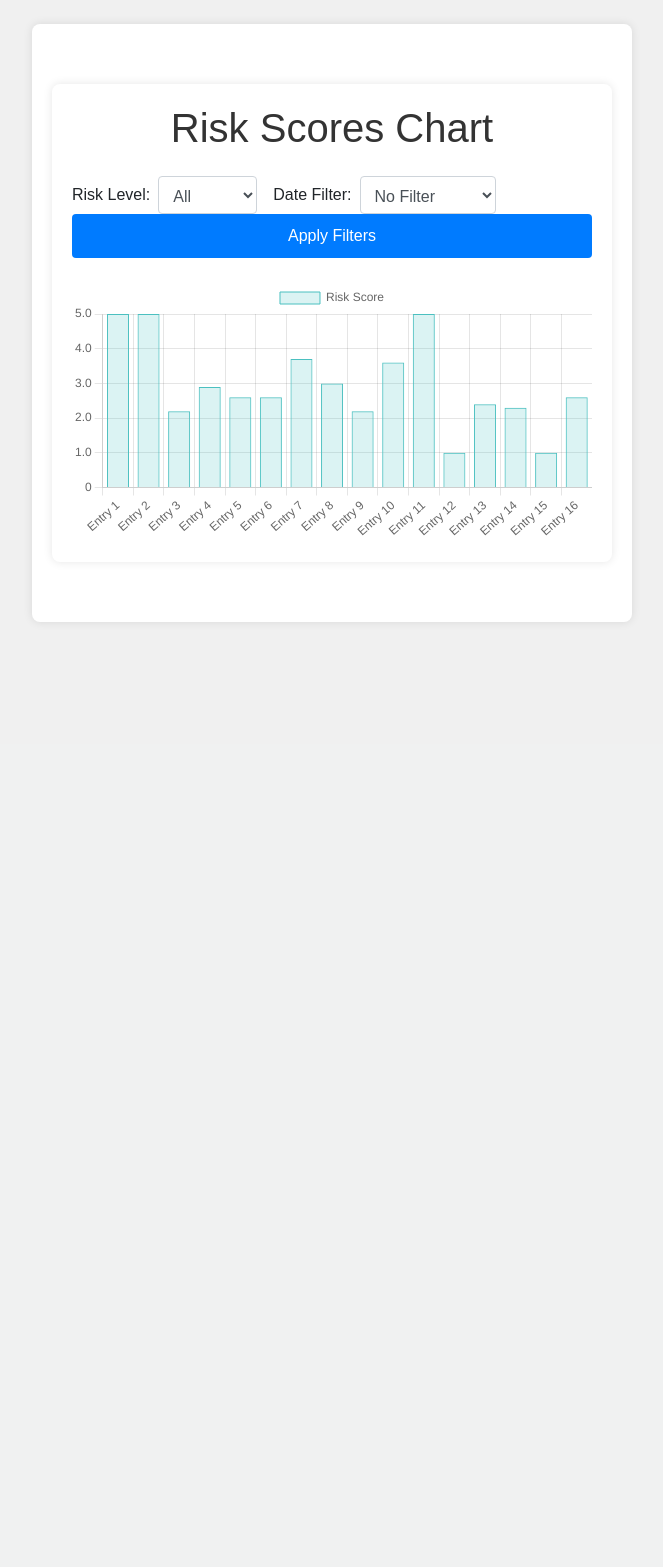
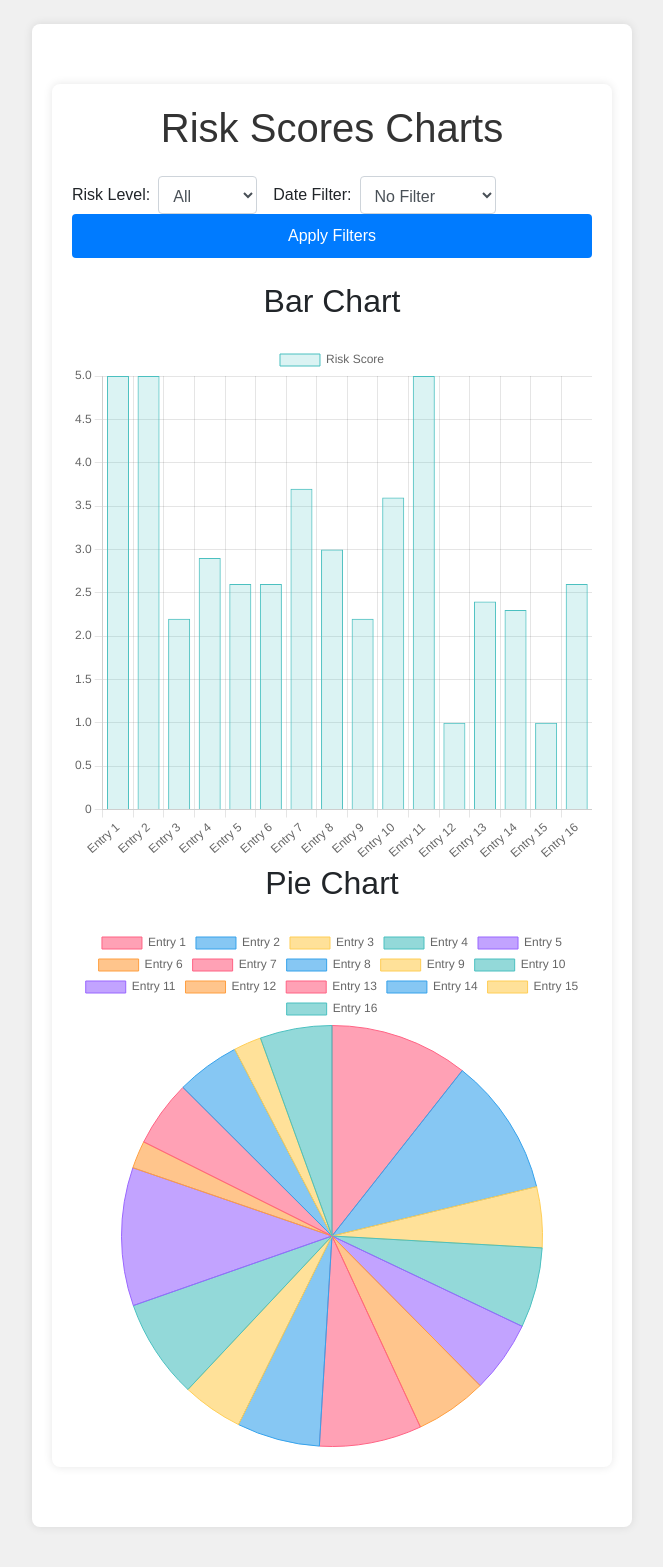
Before and after one commit to SujayGowda12/Website, a Flask app: page /chart in a window 1280 px wide. Shown: the part 56-1623 px from the top of the page, without its empty margins (308-971 px from the left). Before the commit the page ends 678 px from the top, so only its background shows below. Run offline with Flask 3, Linux system fonts and the light colour scheme; a user stored in the database is signed in; data comes from the database, SQL or seed files in the repository; both versions use the stored data as it was after the commit; some libraries are stand-ins or nearby versions.

Commit message:
Added Pie charts

```diff
--- a/templates/chart.html
+++ b/templates/chart.html
@@ -1,10 +1,10 @@
 {% extends "base.html" %}
 
-{% block title %}Risk Chart{% endblock %}
+{% block title %}Risk Charts{% endblock %}
 
 {% block content %}
 <div class="container">
-    <h1 class="mb-4 text-center">Risk Scores Chart</h1>
+    <h1 class="mb-4 text-center">Risk Scores Charts</h1>
 
     <!-- Filter Form -->
     <form method="get" action="{{ url_for('chart') }}" class="form-inline mb-4">
@@ -27,8 +27,13 @@
         <button type="submit" class="btn btn-primary">Apply Filters</button>
     </form>
 
-    <!-- Chart Canvas -->
-    <canvas id="riskChart" width="400" height="200"></canvas>
+    <!-- Bar Chart -->
+    <h2 class="mb-4 text-center">Bar Chart</h2>
+    <canvas id="barChart" width="400" height="400"></canvas>
+
+    <!-- Pie Chart -->
+    <h2 class="mb-4 text-center">Pie Chart</h2>
+    <canvas id="pieChart" width="400" height="400"></canvas>
 </div>
 {% endblock %}
 
@@ -40,8 +45,11 @@
     const riskScores = {{ risk_scores|tojson }};
     const riskLabels = {{ risk_labels|tojson }};
 
-    const ctx = document.getElementById('riskChart').getContext('2d');
-    new Chart(ctx, {
+    // ------------------
+    // Bar Chart Setup
+    // ------------------
+    const barCtx = document.getElementById('barChart').getContext('2d');
+    new Chart(barCtx, {
         type: 'bar',
         data: {
             labels: riskLabels,
@@ -61,5 +69,43 @@
             }
         }
     });
+
+    // ------------------
+    // Pie Chart Setup
+    // ------------------
+    // Define an array of background colors for the pie segments.
+    const backgroundColors = [
+        'rgba(255, 99, 132, 0.6)',
+        'rgba(54, 162, 235, 0.6)',
+        'rgba(255, 206, 86, 0.6)',
+        'rgba(75, 192, 192, 0.6)',
+        'rgba(153, 102, 255, 0.6)',
+        'rgba(255, 159, 64, 0.6)'
+    ];
+    const borderColors = [
+        'rgba(255, 99, 132, 1)',
+        'rgba(54, 162, 235, 1)',
+        'rgba(255, 206, 86, 1)',
+        'rgba(75, 192, 192, 1)',
+        'rgba(153, 102, 255, 1)',
+        'rgba(255, 159, 64, 1)'
+    ];
+
+    const pieCtx = document.getElementById('pieChart').getContext('2d');
+    new Chart(pieCtx, {
+        type: 'pie',
+        data: {
+            labels: riskLabels,
+            datasets: [{
+                data: riskScores,
+                backgroundColor: backgroundColors.slice(0, riskScores.length),
+                borderColor: borderColors.slice(0, riskScores.length),
+                borderWidth: 1
+            }]
+        },
+        options: {
+            responsive: true
+        }
+    });
 </script>
 {% endblock %}
```
Also changed, not shown: instance/risk.db.
